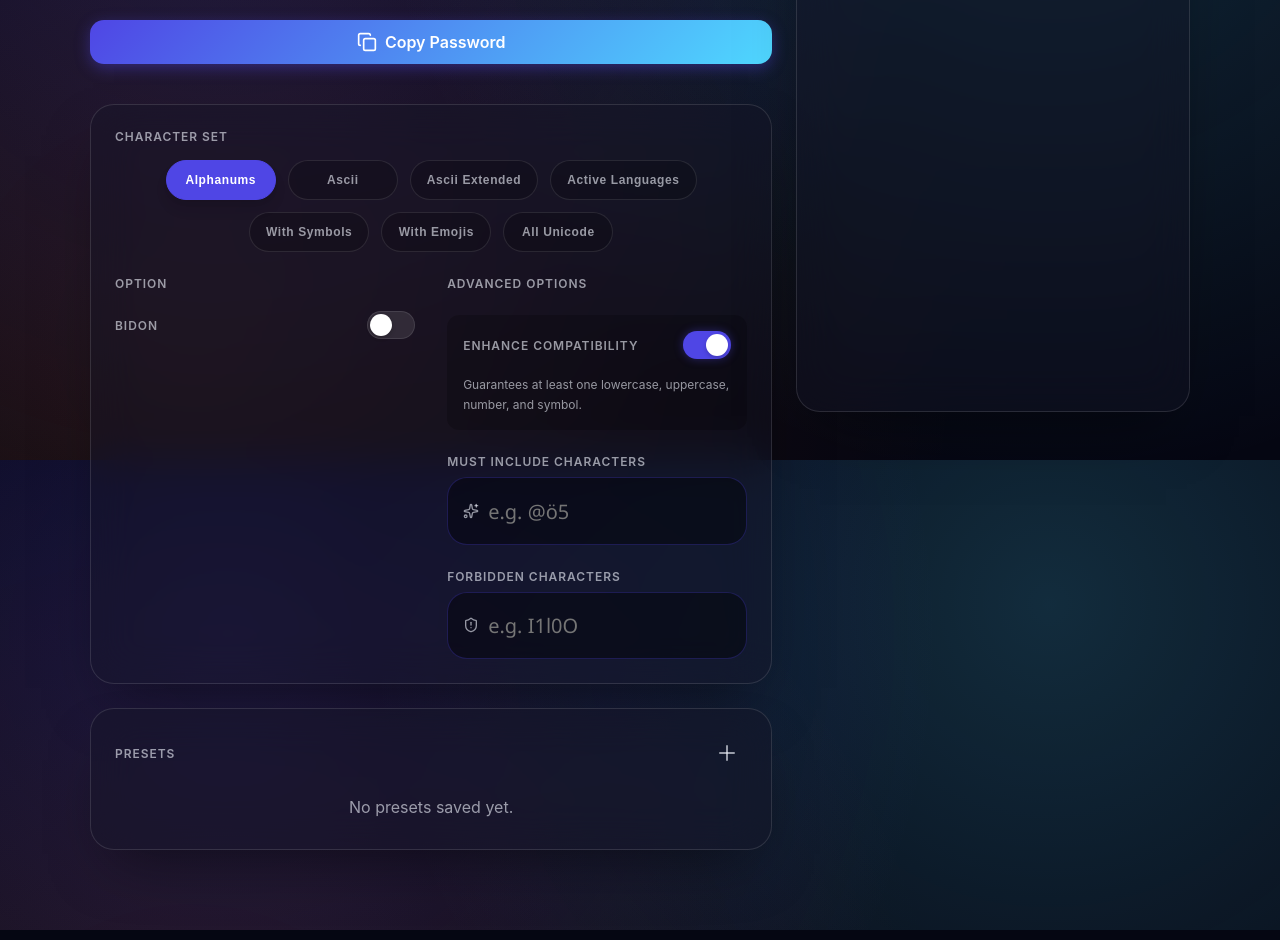
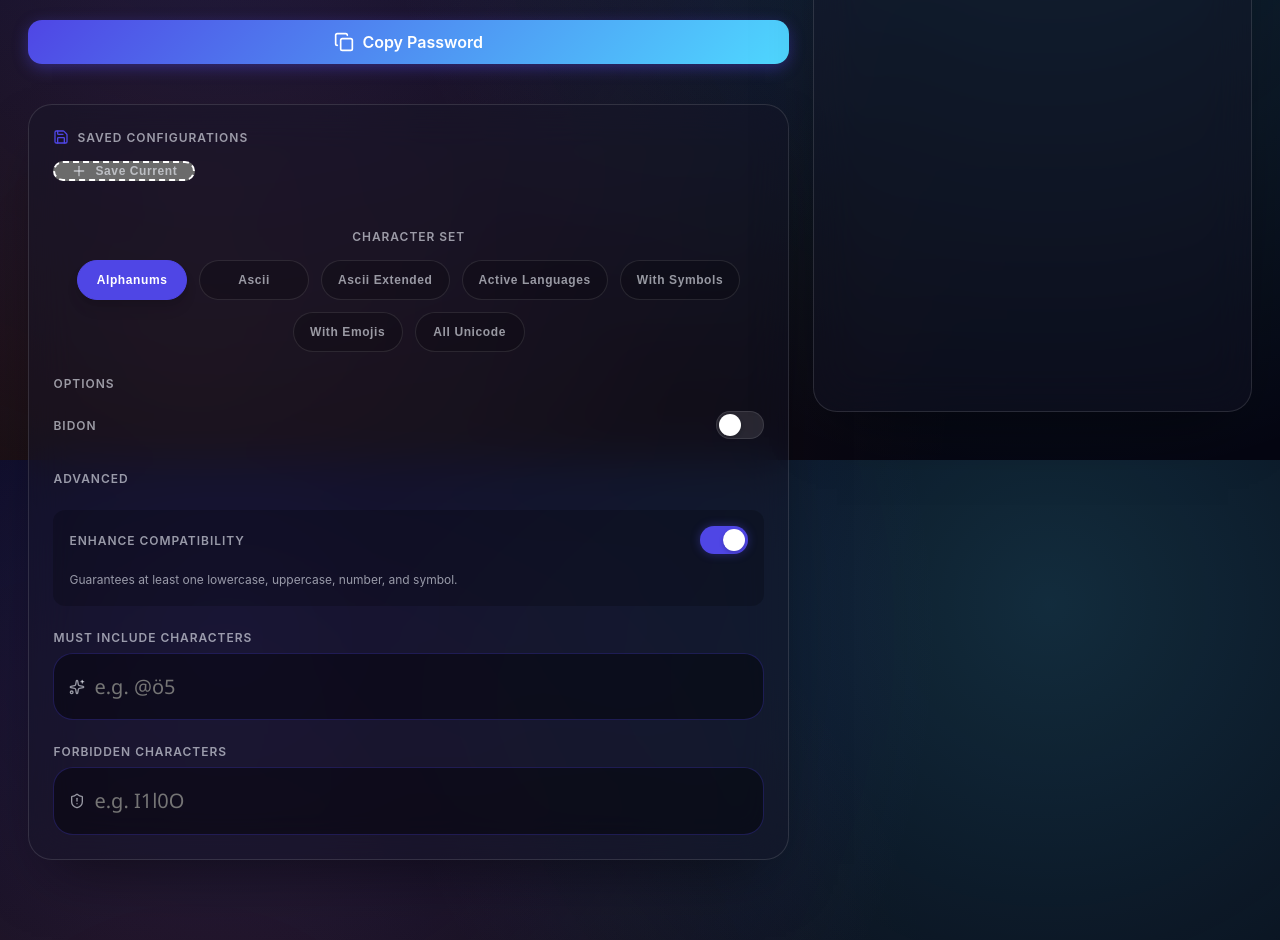
Before and after one commit to WireSwarm/UnknownSecret, a React (Vite) app: page / in a window 1280 px wide. Shown: the part 340-1280 px from the top of the page. Built offline with nearby package versions, Linux system fonts and the light colour scheme; a web font is replaced by a local one.

Commit message:
chore : pannel fusion

```diff
--- a/src/App.css
+++ b/src/App.css
@@ -40,8 +40,8 @@
 }
 
 .app-main {
-  width: 95%;
-  max-width: 1100px;
+  width: 98%;
+  max-width: 1300px;
   margin-top: 6rem;
   margin-bottom: 2rem;
   margin-left: auto;
--- a/src/components/generator/GeneratorPanel.jsx
+++ b/src/components/generator/GeneratorPanel.jsx
@@ -491,17 +491,130 @@ export function GeneratorPanel({ onCopyPassword }) {
                 </Button>
             </div>
 
-            {/* Options / Character Sets */}
-            <GlassCard className="p-6 mt-4" id="config-card">
-                <h3 className="label-text mb-4" id="charset-title">Character set</h3>
-                <div className="flex flex-wrap gap-3 mb-6 justify-center" id="charset-selectors">
+            {/* Unified Configuration & Presets Panel */}
+            <GlassCard className="p-6 mt-4 flex flex-col gap-6" id="unified-config-card">
+
+                {/* Section 1: Presets (Saved Configurations Bar) */}
+                <div className="flex flex-col gap-4" id="presets-section">
+                    <div className="flex justify-between items-center">
+                        <div className="flex items-center gap-3">
+                            <h3 className="label-text flex items-center gap-2">
+                                <Save size={16} className="text-primary" />
+                                Saved Configurations
+                            </h3>
+                            {presets.length > 0 && (
+                                <button
+                                    onClick={handleClearAllPresets}
+                                    className={`
+                                        text-xs px-2 py-1 rounded transition-all font-bold tracking-wider
+                                        ${clearConfirmLevel > 0
+                                            ? 'bg-red-500/20 text-red-400 border border-red-500/50'
+                                            : 'text-muted hover:text-red-400 hover:bg-white-5'}
+                                    `}
+                                    title="Clear all presets"
+                                >
+                                    {getClearButtonText()}
+                                </button>
+                            )}
+                        </div>
+                    </div>
+
+                    {isCreatingPreset && (
+                        <div className="flex gap-2 items-center bg-black-20 p-3 rounded-lg border border-primary/30 animate-in fade-in slide-in-from-top-2">
+                            <Input
+                                autoFocus
+                                placeholder="Name this configuration..."
+                                value={newPresetName}
+                                onChange={(e) => setNewPresetName(e.target.value)}
+                                wrapperClassName="flex-1 mb-0"
+                                className="h-10 border-none bg-transparent"
+                                onKeyDown={(e) => e.key === 'Enter' && saveCurrentAsPreset()}
+                            />
+                            <button
+                                onClick={saveCurrentAsPreset}
+                                className="bg-primary hover:bg-primary-hover text-white p-2 rounded-md transition-colors"
+                                title="Save"
+                            >
+                                <Check size={18} />
+                            </button>
+                            <button
+                                onClick={() => setIsCreatingPreset(false)}
+                                className="text-muted hover:text-red-400 p-2 rounded-md transition-colors"
+                                title="Cancel"
+                            >
+                                <Trash2 size={18} />
+                            </button>
+                        </div>
+                    )}
+
+                    <div className="flex flex-wrap gap-3 items-center">
+                        {presets.map(preset => {
+                            const isActive = activePresetId === preset.id;
+                            return (
+                                <div
+                                    key={preset.id}
+                                    onClick={() => loadPreset(preset)}
+                                    className={`
+                                        group relative flex items-center justify-between gap-3 px-4 h-10 rounded-full cursor-pointer transition-all select-none
+                                        ${isActive
+                                            ? 'bg-primary text-white shadow-lg'
+                                            : 'bg-black-20 hover:bg-white-5 text-muted'}
+                                    `}
+                                    style={{
+                                        border: isActive ? '1px solid var(--primary)' : '1px solid rgba(255, 255, 255, 0.1)'
+                                    }}
+                                >
+                                    <span className={`text-sm font-bold tracking-wide ${isActive ? 'text-white' : 'text-muted'}`}>
+                                        {preset.name}
+                                    </span>
+
+                                    <button
+                                        onClick={(e) => deletePreset(preset.id, e)}
+                                        className={`
+                                            p-1 rounded-full transition-all
+                                            ${isActive
+                                                ? 'text-white/70 hover:text-white hover:bg-white/20'
+                                                : 'text-muted hover:text-red-400 hover:bg-white/10 opacity-0 group-hover:opacity-100'}
+                                        `}
+                                        title="Delete preset"
+                                    >
+                                        <Trash2 size={14} />
+                                    </button>
+                                </div>
+                            );
+                        })}
+
+                        {/* Save Current Config Button - Always visible */}
+                        {!isCreatingPreset && (
+                            <button
+                                onClick={() => setIsCreatingPreset(true)}
+                                className="flex items-center gap-2 px-4 h-10 rounded-full border border-dashed border-white/20 hover:border-primary/50 hover:bg-primary/10 text-muted hover:text-primary transition-all group"
+                                title="Save current configuration as a preset"
+                            >
+                                <Plus size={16} className="group-hover:scale-110 transition-transform" />
+                                <span className="font-bold text-xs uppercase tracking-wider">Save Current</span>
+                            </button>
+                        )}
+                    </div>
+                </div>
+
+                {/* Divider */}
+                <div className="w-full h-px bg-gradient-to-r from-transparent via-white/15 to-transparent"></div>
+
+                {/* Section 2: Configuration (The Workspace) */}
+                <div className="flex flex-col gap-6" id="config-section">
+
+                    {/* Character Sets */}
+                    <div>
+                        <h3 className="label-text mb-4 text-center" id="charset-title">Character Set</h3>
+                        <div className="flex flex-wrap gap-3 justify-center" id="charset-selectors">
                             {Object.keys(SETS).map(key => (
                                 <button
                                     id={`charset-btn-${key}`}
                                     key={key}
                                     onClick={() => handleSetChange(key)}
                                     className={`
-                    charset-selector-btn rounded-full transition-all
+                                        charset-selector-btn rounded-full transition-all px-4 py-2 text-sm
                                         ${activeSet === key
                                             ? 'bg-primary text-white shadow-lg'
                                             : 'bg-black-20 hover:bg-white-5 text-muted'}
@@ -514,22 +627,23 @@ export function GeneratorPanel({ onCopyPassword }) {
                                 </button>
                             ))}
                         </div>
+                    </div>
 
-                <div className="grid grid-cols-1 md-grid-cols-2 gap-8" id="settings-grid">
-                    {/* Left Column: Sliders & Checks */}
+                    <div className="grid grid-cols-1 md:grid-cols-2 gap-8" id="settings-grid">
+                        {/* Left Column: Options */}
                         <div className="flex flex-col gap-6" id="settings-col-1">
                             <div className="flex flex-col gap-3" id="options-group">
-                            <h3 className="label-text mb-2" id="options-title">Option</h3>
+                                <h3 className="label-text mb-2" id="options-title">Options</h3>
                                 <Toggle
                                     id="opt-bidon"
                                     label="Bidon"
                                     checked={config.tokens.includes('bidon')}
-                                onChange={() => { }} // No effect as requested
+                                    onChange={() => { }}
                                 />
                                 {(activeSet === 'all_unicode' || activeSet === 'emojis') && (
                                     <Toggle
                                         id="opt-printable"
-                                    label="Only Imprimable"
+                                        label="Only Printable"
                                         checked={config.onlyPrintable}
                                         onChange={(v) => setConfig({ ...config, onlyPrintable: v })}
                                     />
@@ -537,10 +651,9 @@ export function GeneratorPanel({ onCopyPassword }) {
                             </div>
                         </div>
 
-
                         {/* Right Column: Advanced */}
                         <div className="flex flex-col gap-6" id="settings-col-2">
-                        <h3 className="label-text" id="advanced-title">Advanced Options</h3>
+                            <h3 className="label-text" id="advanced-title">Advanced</h3>
 
                             <div className="p-4 rounded-xl bg-black-20 border border-white-5 flex flex-col gap-4" id="compat-area">
                                 <Toggle
@@ -574,92 +687,6 @@ export function GeneratorPanel({ onCopyPassword }) {
                             />
                         </div>
                     </div>
-            </GlassCard>
-
-            {/* Presets Section */}
-            <GlassCard className="p-6" id="presets-card">
-                <div className="flex justify-between items-center mb-4">
-                    <div className="flex items-center gap-3">
-                        <h3 className="label-text" id="presets-title">Presets</h3>
-                        {presets.length > 0 && (
-                            <button
-                                onClick={handleClearAllPresets}
-                                className={`
-                                    text-xs px-2 py-1 rounded transition-all font-bold tracking-wider
-                                    ${clearConfirmLevel > 0 ? 'bg-red-500 text-white animate-pulse' : 'text-muted hover:text-red-400 bg-white-5 hover:bg-white-10'}
-                                `}
-                                title="Clear all presets"
-                            >
-                                {getClearButtonText()}
-                            </button>
-                        )}
-                    </div>
-                    <button
-                        onClick={() => setIsCreatingPreset(!isCreatingPreset)}
-                        className="icon-btn text-primary hover:bg-primary/20"
-                        title="Add current configuration as preset"
-                    >
-                        <Plus size={24} />
-                    </button>
-                </div>
-
-                {isCreatingPreset && (
-                    <div className="flex gap-2 mb-4 items-center bg-black-20 p-2 rounded-lg animate-in fade-in slide-in-from-top-2">
-                        <Input
-                            autoFocus
-                            placeholder="Preset Name (e.g. Microsoft Legacy)"
-                            value={newPresetName}
-                            onChange={(e) => setNewPresetName(e.target.value)}
-                            wrapperClassName="flex-1 mb-0"
-                            className="h-10"
-                            onKeyDown={(e) => e.key === 'Enter' && saveCurrentAsPreset()}
-                        />
-                        <button
-                            onClick={() => setIsCreatingPreset(false)}
-                            className="bg-black-20 text-muted p-2 rounded-md hover:bg-red-500/20 hover:text-red-500 transition-colors"
-                            title="Cancel"
-                        >
-                            <Trash2 size={18} />
-                        </button>
-                    </div>
-                )}
-
-                <div className="flex flex-wrap gap-3">
-                    {presets.length === 0 ? (
-                        <p className="text-muted text-sm italic w-full text-center py-2">No presets saved yet.</p>
-                    ) : (
-                        presets.map(preset => {
-                            const isActive = activePresetId === preset.id;
-                            return (
-                                <div
-                                    key={preset.id}
-                                    onClick={() => loadPreset(preset)}
-                                    className={`
-                                        group relative flex items-center justify-between gap-3 px-5 h-12 rounded-full cursor-pointer transition-all min-w-[130px]
-                                        ${isActive
-                                            ? 'bg-primary text-white shadow-lg border-primary'
-                                            : 'bg-black-20 hover:bg-white-5 text-muted border-white-5 hover:border-white-10'}
-                                    `}
-                                    style={{
-                                        border: isActive ? '1px solid var(--primary)' : '1px solid rgba(255, 255, 255, 0.1)'
-                                    }}
-                                >
-                                    <span className={`text-sm font-bold tracking-wider ${isActive ? 'text-white' : 'text-muted'}`}>
-                                        {preset.name}
-                                    </span>
-
-                                    <button
-                                        onClick={(e) => deletePreset(preset.id, e)}
-                                        className="p-1 rounded-full transition-colors opacity-100 md:opacity-0 md:group-hover:opacity-100"
-                                        style={{ color: 'rgba(239, 68, 68, 0.9)' }}
-                                        title="Delete preset"
-                                    >
-                                        <Trash2 size={18} />
-                                    </button>
-                                </div>
-                            );
-                        })
-                    )}
                 </div>
             </GlassCard>
         </div>
```
Lines whose indentation alone changed are shown as unchanged.
